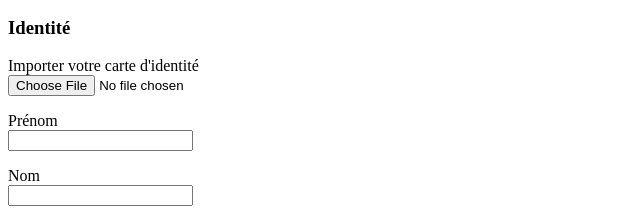
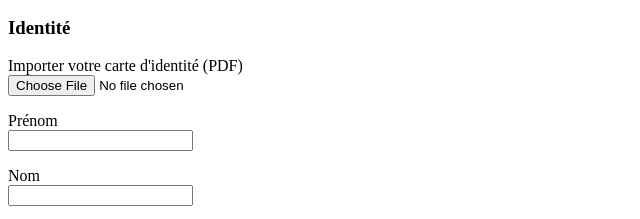
Before and after one commit to arthaud-proust-rd/serverless-form-builder, a website built with Vite: page index.html in a window 1280 px wide. Shown: the part 216-435 px from the top of the page, 0-640 px from the left. Built offline with nearby package versions, Linux system fonts and the light colour scheme.

Commit message:
ui: add file type

```diff
--- a/index.html
+++ b/index.html
@@ -21,7 +21,7 @@
     <h3>Identité</h3>
     <p>
       <label>
-        <div>Importer votre carte d'identité</div>
+        <div>Importer votre carte d'identité (PDF)</div>
         <input type="file" id="identity-card" accept="application/PDF" />
       </label>
     </p>
```
